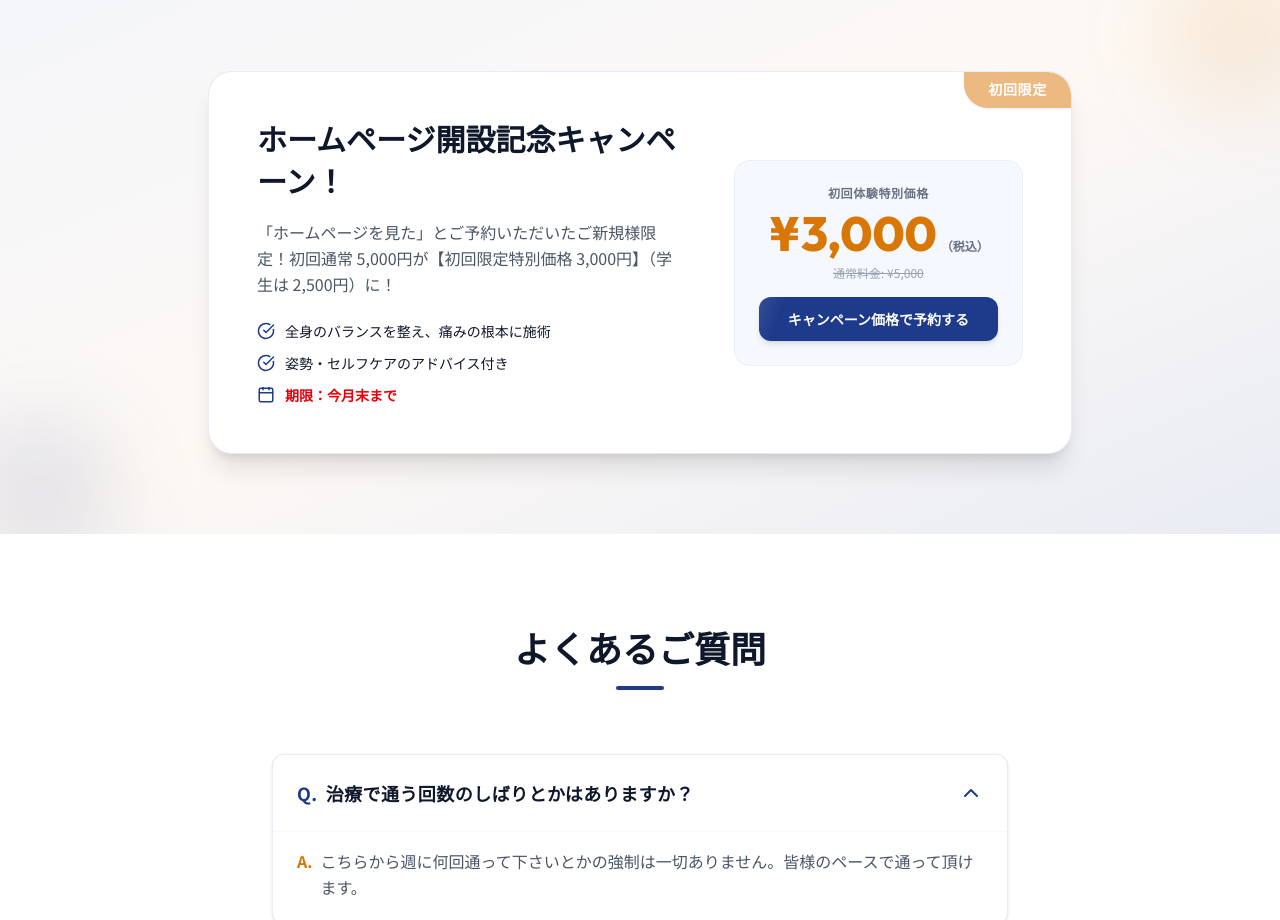
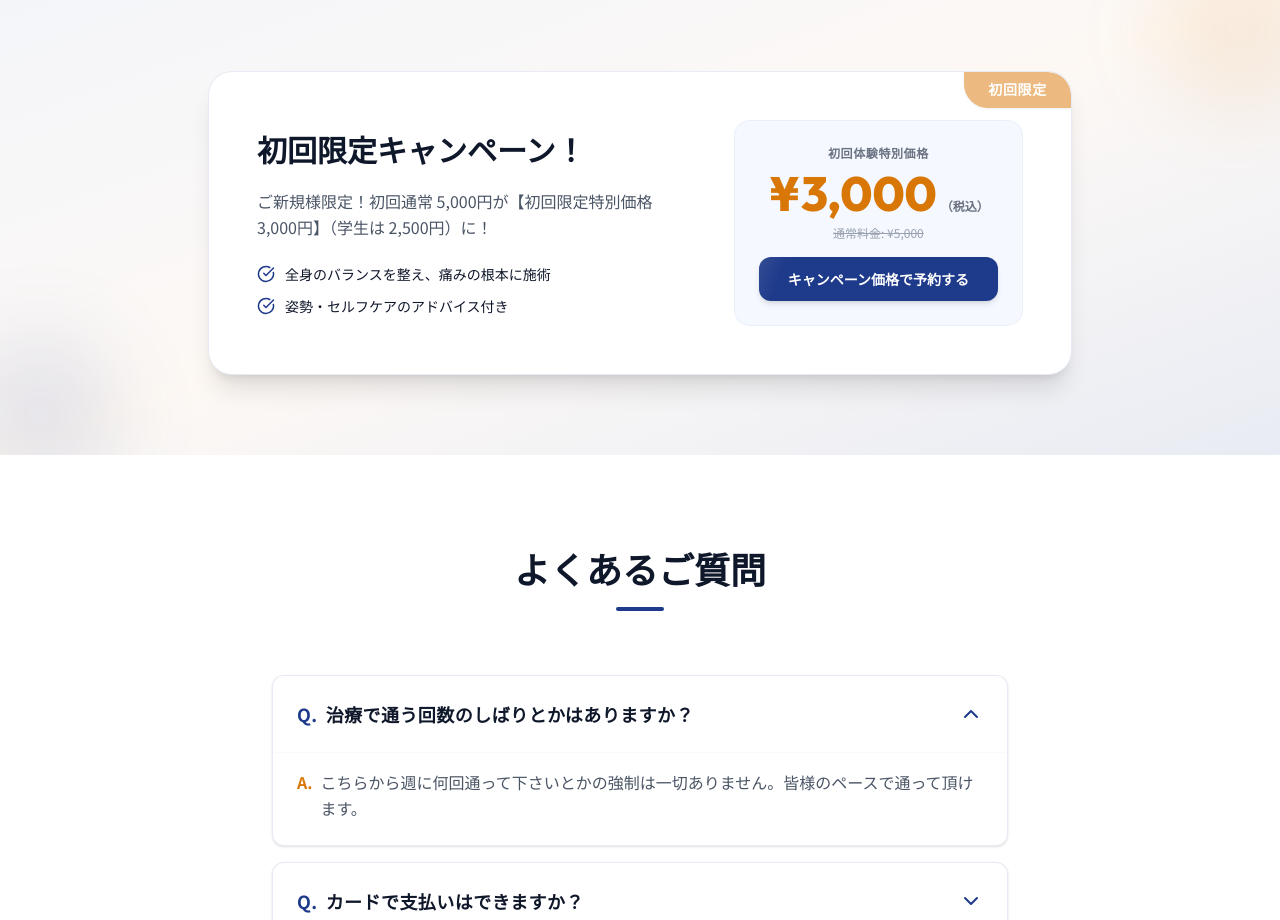
Before and after one commit to syuu23yuu6-ux/sakuma-seitaiin, a React (Vite) app: page / in a window 1280 px wide. Shown: the part 5440-6360 px from the top of the page. Built offline with nearby package versions, Linux system fonts and the light colour scheme.

Commit message:
Fix: Update campaign title, desc and remove deadline text

```diff
--- a/scripts/fetchSiteContent.js
+++ b/scripts/fetchSiteContent.js
@@ -405,11 +405,11 @@ export const fallbackContent = {
     }
   ],
   campaign: {
-    campaignTitle: 'ホームページ開設記念キャンペーン！',
+    campaignTitle: '初回限定キャンペーン！',
     campaignPrice: '¥3,000',
-    campaignDesc: '「ホームページを見た」とご予約いただいたご新規様限定！初回通常 5,000円が【初回限定特別価格 3,000円】（学生は 2,500円）に！',
+    campaignDesc: 'ご新規様限定！初回通常 5,000円が【初回限定特別価格 3,000円】（学生は 2,500円）に！',
     campaignBadge: '初回限定',
-    campaignDeadline: '今月末まで',
+    campaignDeadline: '',
     campaignBannerText: '全身バランス整体コースが今なら特別価格 3,000円！'
   },
   contacts: {
--- a/src/components/CampaignSection.tsx
+++ b/src/components/CampaignSection.tsx
@@ -42,10 +42,12 @@ export function CampaignSection() {
                   <CheckCircle size={18} className="text-primary" />
                   <span>姿勢・セルフケアのアドバイス付き</span>
                 </div>
-                <div className="flex items-center gap-2.5 text-sm text-dark font-medium">
-                  <Calendar size={18} className="text-primary" />
-                  <span className="text-red-600 font-bold">期限：{campaignDeadline}</span>
-                </div>
+                {campaignDeadline && (
+                  <div className="flex items-center gap-2.5 text-sm text-dark font-medium">
+                    <Calendar size={18} className="text-primary" />
+                    <span className="text-red-600 font-bold">期限：{campaignDeadline}</span>
+                  </div>
+                )}
               </div>
             </div>
 
--- a/src/config/siteContent.ts
+++ b/src/config/siteContent.ts
@@ -423,11 +423,11 @@ export const siteContent: SiteContent = {
     }
   ],
   campaign: {
-    campaignTitle: "ホームページ開設記念キャンペーン！",
+    campaignTitle: "初回限定キャンペーン！",
     campaignPrice: "¥3,000",
-    campaignDesc: "「ホームページを見た」とご予約いただいたご新規様限定！初回通常 5,000円が【初回限定特別価格 3,000円】（学生は 2,500円）に！",
+    campaignDesc: "ご新規様限定！初回通常 5,000円が【初回限定特別価格 3,000円】（学生は 2,500円）に！",
     campaignBadge: "初回限定",
-    campaignDeadline: "今月末まで",
+    campaignDeadline: "",
     campaignBannerText: "全身バランス整体コースが今なら特別価格 3,000円！"
   },
   contacts: {
```
